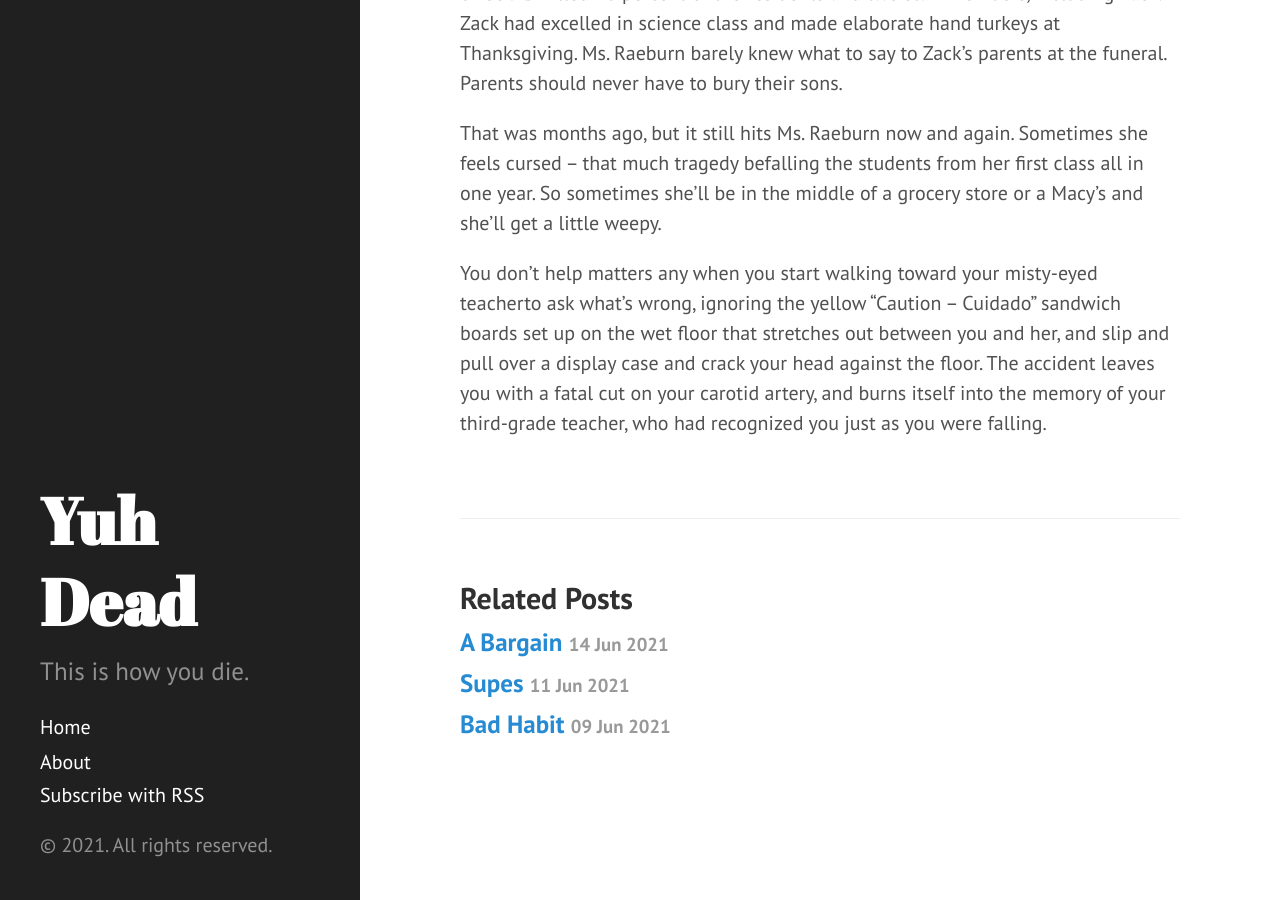
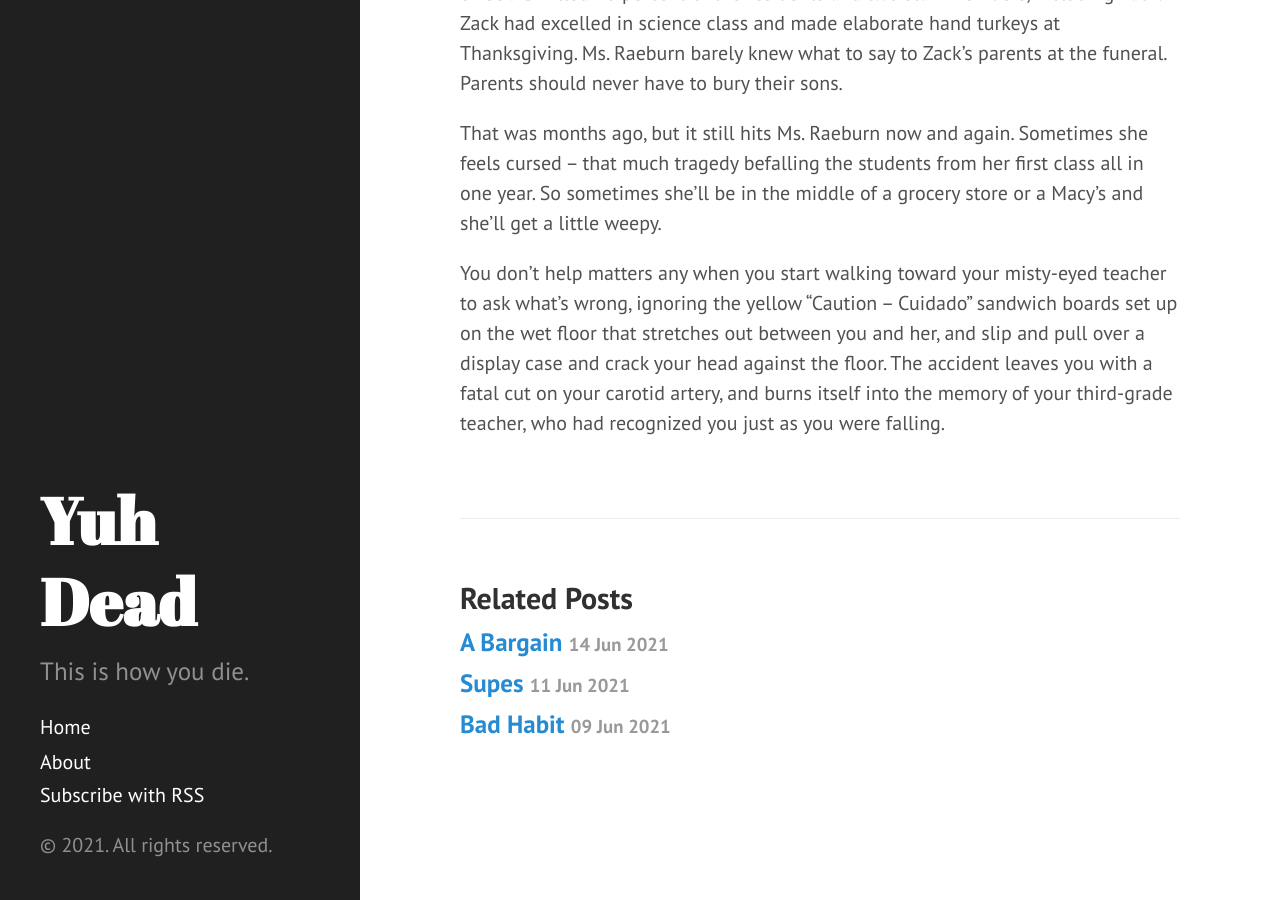
Before and after one commit to LoraV/LoraV.github.io, a Jekyll site: the page built from _posts/2021-01-01-teacher.markdown, in a window 1280 px wide and 900 px high, scrolled down 902 px. Built offline with Jekyll 4.4.1, drawn with Linux system fonts in a browser that asks for light colours.

Commit message:
fix space

```diff
--- a/_posts/2021-01-01-teacher.markdown
+++ b/_posts/2021-01-01-teacher.markdown
@@ -12,4 +12,4 @@ It was terrible to see one of her students grieving for her husband, but that di
 
 That was months ago, but it still hits Ms. Raeburn now and again. Sometimes she feels cursed -- that much tragedy befalling the students from her first class all in one year. So sometimes she'll be in the middle of a grocery store or a Macy's and she'll get a little weepy.
 
-You don't help matters any when you start walking toward your misty-eyed teacherto ask what's wrong, ignoring the yellow "Caution -- Cuidado" sandwich boards set up on the wet floor that stretches out between you and her, and slip and pull over a display case and crack your head against the floor. The accident leaves you with a fatal cut on your carotid artery, and burns itself into the memory of your third-grade teacher, who had recognized you just as you were falling.
+You don't help matters any when you start walking toward your misty-eyed teacher to ask what's wrong, ignoring the yellow "Caution -- Cuidado" sandwich boards set up on the wet floor that stretches out between you and her, and slip and pull over a display case and crack your head against the floor. The accident leaves you with a fatal cut on your carotid artery, and burns itself into the memory of your third-grade teacher, who had recognized you just as you were falling.
```
